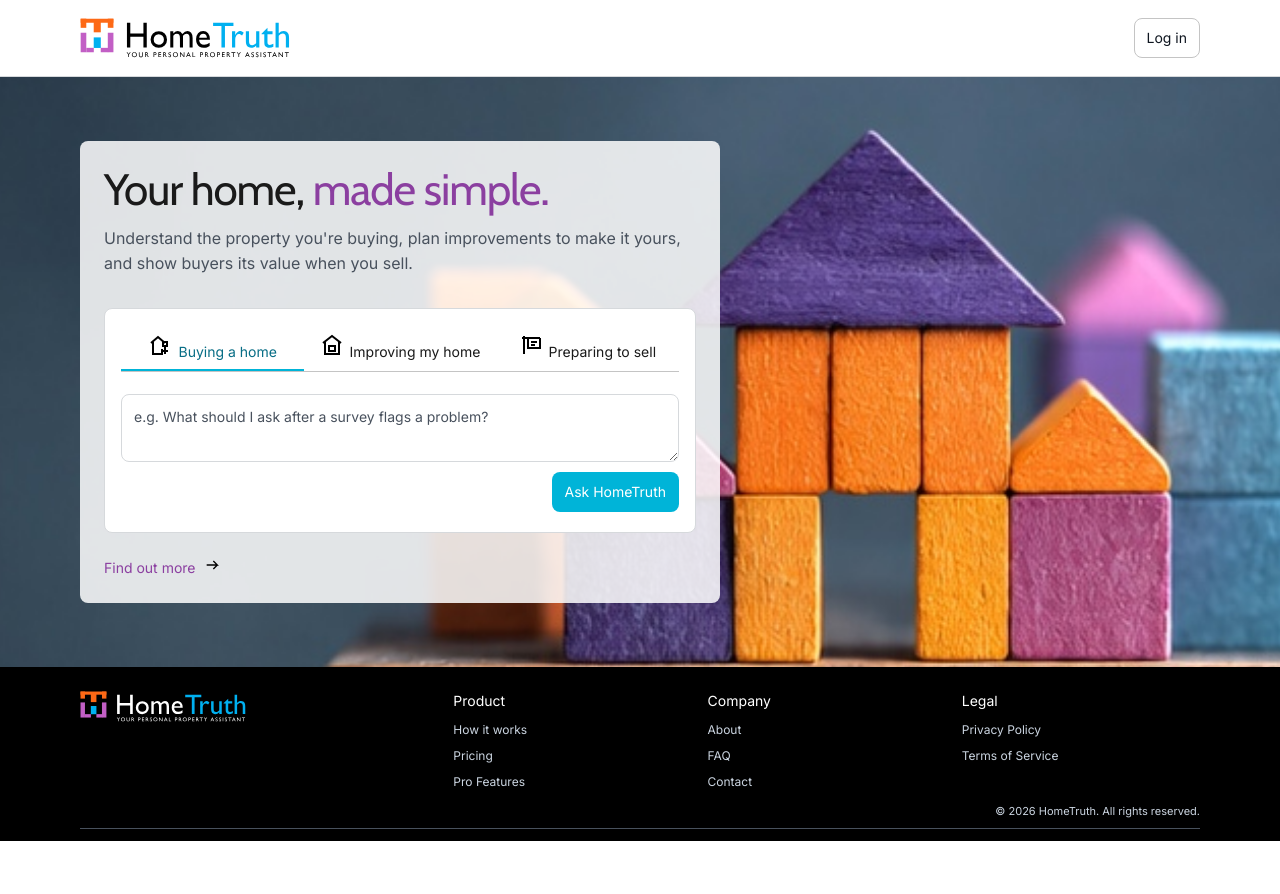
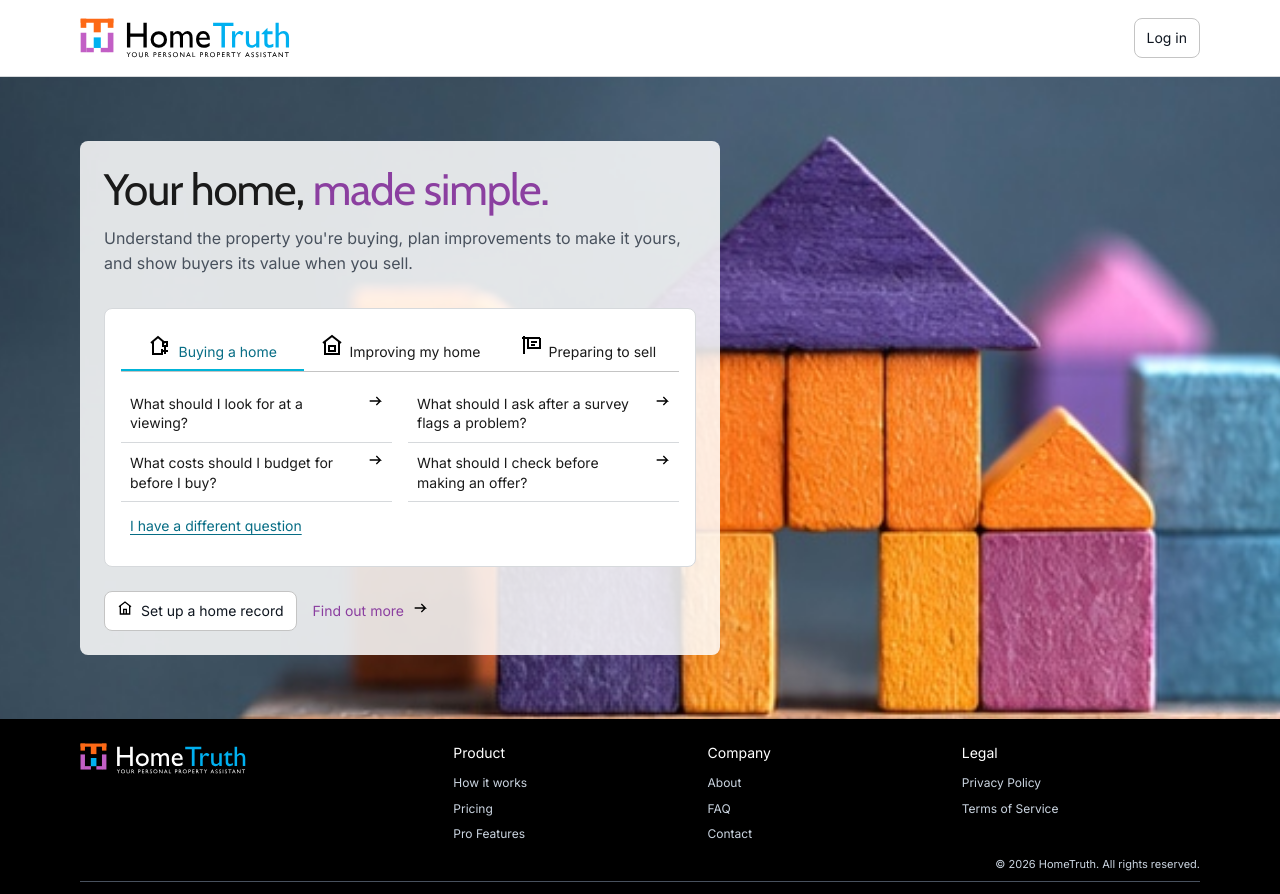
Before and after one commit to jasonlryan/HomeTruth-fe, a React (Create React App) app: page /homepage-preview in a window 1280 px wide. Before the commit this address led to /. Before the commit the page ends 841 px from the top, so only its background shows below. Built offline with nearby package versions, Linux system fonts and the light colour scheme; no server answers.

Commit message:
HT-348 Preview task-led homepage question options

```diff
--- a/src/App.js
+++ b/src/App.js
@@ -167,7 +167,7 @@ function App() {
           {uxSpecificationsRoute}
           {/* Public Routes */}
           {(process.env.NODE_ENV === "development" || isVisualReviewMode) && (
-            <Route path="/homepage-preview" element={<Navigate to="/" replace />} />
+            <Route path="/homepage-preview" element={<Suspense fallback={null}><Homepage showQuestionOptions /></Suspense>} />
           )}
           <Route path="/demo" element={<DemoEntry />} />
           <Route
--- a/src/components/homepage/Journey.jsx
+++ b/src/components/homepage/Journey.jsx
@@ -121,7 +121,7 @@ export function FirstAnswer({ text, phase, onDelivered, actions }) {
   );
 }
 
-export function HomeRecordHandoff({ headingRef, accountLinks, onClose, onAccountChoice, onAccountHandoff }) {
+export function HomeRecordHandoff({ headingRef, accountLinks, onClose, closeLabel = "Back to your answer", onAccountChoice, onAccountHandoff }) {
   const id = useId();
   const accountAction = event => {
     onAccountHandoff?.();
@@ -137,25 +137,26 @@ export function HomeRecordHandoff({ headingRef, accountLinks, onClose, onAccount
       <p>Add your property, then keep the surveys, quotes and records of work you want to come back to.</p>
       <p><a href="/privacy-policy">How HomeTruth uses your information</a></p>
       <div className="ht-journey-actions">
-        <a className="ht-button" data-variant="record" href={accountLinks.register} data-account="register" onClick={accountAction}>Create an account</a>
-        <a className="ht-button" data-variant="secondary" href={accountLinks.login} data-account="login" onClick={accountAction}>Log in</a>
-        <Button variant="text" onClick={onClose}>Back to your answer</Button>
+        {accountLinks.register && <a className="ht-button" data-variant="record" href={accountLinks.register} data-account="register" onClick={accountAction}>Create an account</a>}
+        <a className="ht-button" data-variant="secondary" href={accountLinks.login} data-account="login" onClick={accountAction}>{accountLinks.loginLabel || "Log in"}</a>
+        <Button variant="text" onClick={onClose}>{closeLabel}</Button>
       </div>
     </Panel>
   );
 }
 
-export default function Journey({ assetBase, ask, getAccountLinks, onAccountChoice, onAccountHandoff, loginHref, loginLabel, homeHref = "/" }) {
+export default function Journey({ assetBase, ask, getAccountLinks, onAccountChoice, onAccountHandoff, loginHref, loginLabel, homeHref = "/", Composer = QuestionComposer, directRecordEntry = false }) {
   const [route, setRoute] = useState(routes[0]);
   const [question, setQuestion] = useState("");
   const [answer, setAnswer] = useState("");
   const [phase, setPhase] = useState("idle");
   const [limited, setLimited] = useState(false);
-  const [recordOpen, setRecordOpen] = useState(false);
+  const [recordOrigin, setRecordOrigin] = useState(null);
   const [requestId, setRequestId] = useState(0);
   const submitting = useRef(false);
   const heading = useRef(null);
   const recordButton = useRef(null);
+  const openingRecordButton = useRef(null);
   const answerFlow = useRef(null);
   const hero = useRef(null);
   const opening = useRef(null);
@@ -191,14 +192,18 @@ export default function Journey({ assetBase, ask, getAccountLinks, onAccountChoi
 
   const submit = async event => {
     event.preventDefault();
+    await submitQuestion(question.trim() || route.question);
+  };
+
+  const submitQuestion = async prompt => {
     if (submitting.current || limited) return;
     submitting.current = true;
     setRequestId(id => id + 1);
-    setRecordOpen(false);
+    setRecordOrigin(null);
     setPhase("waiting");
 
     try {
-      const result = await ask(question.trim() || route.question);
+      const result = await ask(prompt);
       setLimited(Boolean(result.limited));
       if (!result.text?.trim()) {
         setPhase(result.limited ? "limited" : "error");
@@ -218,13 +223,13 @@ export default function Journey({ assetBase, ask, getAccountLinks, onAccountChoi
   }, [phase]);
 
   useEffect(() => {
-    if (recordOpen) heading.current.focus();
-  }, [recordOpen]);
+    if (recordOrigin) heading.current.focus();
+  }, [recordOrigin]);
 
   const showRecord = phase === "complete" || phase === "limited";
   const recordAction = showRecord && (
     <div className="ht-journey-actions">
-      <Button ref={recordButton} variant="secondary" onClick={() => setRecordOpen(true)} aria-expanded={recordOpen}>
+      <Button ref={recordButton} variant="secondary" onClick={() => setRecordOrigin("answer")} aria-expanded={recordOrigin === "answer"}>
         <HTIcon name="home" assetBase={assetBase + "icons/"} /> Start a home record
       </Button>
     </div>
@@ -240,21 +245,30 @@ export default function Journey({ assetBase, ask, getAccountLinks, onAccountChoi
             <div className="ht-hero-overlay">
               <h1>Your home, <span>made simple.</span></h1>
               <p className="ht-hero-lead">Understand the property you're buying, plan improvements <span>to make</span> it yours, and show buyers its value when you sell.</p>
-              <QuestionComposer route={route} onRouteChange={setRoute} question={question} onQuestionChange={setQuestion}
-                onSubmit={submit} pending={pending} limited={limited} assetBase={assetBase} />
-              <a className="ht-hero-more" href="/how-it-works">Find out more <HTIcon name="arrow-right" assetBase={assetBase + "icons/"} /></a>
+              <Composer route={route} onRouteChange={setRoute} question={question} onQuestionChange={setQuestion}
+                onSubmit={submit} onAsk={submitQuestion} pending={pending} limited={limited} assetBase={assetBase} />
+              {directRecordEntry ? (
+                <div className="ht-homepage-entry-links">
+                  <Button ref={openingRecordButton} variant="secondary" onClick={() => setRecordOrigin("opening")} aria-expanded={recordOrigin === "opening"} disabled={pending}>
+                    <HTIcon name="home" assetBase={assetBase + "icons/"} /> Set up a home record
+                  </Button>
+                  <a className="ht-hero-more" href="/how-it-works">Find out more <HTIcon name="arrow-right" assetBase={assetBase + "icons/"} /></a>
+                </div>
+              ) : <a className="ht-hero-more" href="/how-it-works">Find out more <HTIcon name="arrow-right" assetBase={assetBase + "icons/"} /></a>}
             </div>
           </div>
-          {phase !== "idle" && (
+          {(phase !== "idle" || recordOrigin) && (
             <div ref={answerFlow} className="ht-journey-flow">
               {phase === "error" && <Panel><p role="alert">We couldn’t get an answer. Try asking again.</p></Panel>}
               {phase === "limited" && <Panel><p role="status">You’ve reached the guest question limit.</p>{recordAction}</Panel>}
               {(pending || phase === "complete") && (
                 <FirstAnswer key={requestId} text={answer} phase={phase} onDelivered={markDelivered} actions={recordAction} />
               )}
-              {recordOpen && <HomeRecordHandoff headingRef={heading} accountLinks={accountLinks} onAccountChoice={onAccountChoice} onAccountHandoff={onAccountHandoff} onClose={() => {
-                setRecordOpen(false);
-                recordButton.current?.focus();
+              {recordOrigin && <HomeRecordHandoff headingRef={heading} accountLinks={accountLinks} onAccountChoice={onAccountChoice} onAccountHandoff={onAccountHandoff}
+                closeLabel={recordOrigin === "opening" ? "Back to homepage options" : undefined} onClose={() => {
+                const trigger = recordOrigin === "opening" ? openingRecordButton : recordButton;
+                setRecordOrigin(null);
+                trigger.current?.focus();
               }} />}
             </div>
           )}
--- /dev/null
+++ b/src/components/homepage/QuestionOptions.jsx
@@ -0,0 +1,68 @@
+import { useId, useRef, useState } from "react";
+import { Button, HTIcon, RouteChoice } from "./HomeTruth";
+import "./styles/question-options.css";
+
+const prompts = {
+  buy: [
+    "What should I look for at a viewing?",
+    "What should I ask after a survey flags a problem?",
+    "What costs should I budget for before I buy?",
+    "What should I check before making an offer?",
+  ],
+  improve: [
+    "Which repairs should I do first?",
+    "How do I compare quotes for the same job?",
+    "What should I agree with a builder before work starts?",
+    "What should I keep after the work is done?",
+  ],
+  sell: [
+    "What paperwork should I gather before I sell?",
+    "What records can show buyers the work I’ve done?",
+    "What can I do if I’m missing paperwork for past work?",
+    "What might buyers ask about my home?",
+  ],
+};
+
+export default function QuestionOptions({ route, onRouteChange, question, onQuestionChange, onAsk, pending, limited, assetBase }) {
+  const id = useId();
+  const input = useRef(null);
+  const [customOpen, setCustomOpen] = useState(false);
+  const disabled = pending || limited;
+
+  const toggleCustom = () => {
+    if (customOpen) {
+      setCustomOpen(false);
+      return;
+    }
+    setCustomOpen(true);
+    requestAnimationFrame(() => input.current?.focus());
+  };
+
+  return (
+    <section className="ht-panel ht-composer ht-question-options" aria-label="Property questions">
+      <RouteChoice name={id + "-route"} selected={route.id} onChange={onRouteChange} disabled={pending} assetBase={assetBase + "icons/"} />
+      <ul className="ht-question-options-list" aria-label={route.label + " questions"}>
+        {prompts[route.id].map(prompt => (
+          <li key={prompt}>
+            <Button variant="text" disabled={disabled} onClick={() => onAsk(prompt)}>
+              <span>{prompt}</span><HTIcon name="arrow-right" assetBase={assetBase + "icons/"} />
+            </Button>
+          </li>
+        ))}
+      </ul>
+      <Button className="ht-button ht-custom-question" variant="text" disabled={disabled} onClick={toggleCustom}
+        aria-controls={id + "-custom"} aria-expanded={customOpen}>I have a different question</Button>
+      <form id={id + "-custom"} hidden={!customOpen} onSubmit={event => {
+        event.preventDefault();
+        if (question.trim()) onAsk(question.trim());
+      }}>
+        <label className="ht-visually-hidden" htmlFor={id + "-question"}>Your property question</label>
+        <textarea id={id + "-question"} ref={input} rows={2} maxLength={2000} value={question} disabled={disabled}
+          placeholder="Type your property question" onChange={event => onQuestionChange(event.target.value)} />
+        <div className="ht-composer-actions">
+          <Button type="submit" variant="cyan" pending={pending} disabled={limited || !question.trim()}>Get an answer</Button>
+        </div>
+      </form>
+    </section>
+  );
+}
--- /dev/null
+++ b/src/components/homepage/styles/question-options.css
@@ -0,0 +1,45 @@
+.ht-question-options .ht-route-list {margin-bottom:var(--space-3)}
+
+.ht-question-options-list {
+  display:grid;
+  grid-template-columns:repeat(2,minmax(0,1fr));
+  gap:0 var(--space-4);
+  padding:0;
+  list-style:none;
+}
+
+.ht-question-options-list li {border-bottom:1px solid var(--control-border)}
+.ht-question-options-list .ht-button {
+  grid-template-columns:minmax(0,1fr) auto;
+  gap:var(--space-2);
+  width:100%;
+  min-height:56px;
+  padding:var(--space-2);
+  color:var(--color-text-default);
+  text-align:start;
+  line-height:1.4;
+}
+
+.ht-question-options .ht-custom-question {
+  justify-content:start;
+  padding-inline:var(--space-2);
+  margin-top:var(--space-1);
+  color:var(--route-ink);
+  text-decoration:underline;
+  text-underline-offset:3px;
+}
+
+.ht-homepage-entry-links {
+  display:flex;
+  align-items:center;
+  flex-wrap:wrap;
+  gap:var(--space-4);
+  margin-top:var(--space-6);
+}
+
+.ht-homepage-entry-links .ht-hero-more {margin-top:0}
+
+@container (max-width:405px) {
+  .ht-question-options-list {grid-template-columns:1fr}
+  .ht-question-options-list .ht-button {min-height:44px}
+}
--- a/src/pages/Homepage.jsx
+++ b/src/pages/Homepage.jsx
@@ -2,6 +2,7 @@ import { useRef } from "react";
 import { Navigate, useLocation } from "react-router-dom";
 import { askAnonymousAI } from "../api/api";
 import Journey from "../components/homepage/Journey";
+import QuestionOptions from "../components/homepage/QuestionOptions";
 import { useAuth } from "../context/AuthContext";
 import { getHomeRecordGuestSession, HOME_RECORD_REDIRECT, setHomeRecordGuestSession } from "../utils/homeRecordEntry";
 
@@ -10,8 +11,9 @@ const accountLinks = {
   register: "/register" + HOME_RECORD_REDIRECT,
   login: "/login" + HOME_RECORD_REDIRECT,
 };
+const signedInRecordLinks = { login: accountLinks.login, loginLabel: "Continue to property profile" };
 
-export default function Homepage() {
+export default function Homepage({ showQuestionOptions = false }) {
   const { user } = useAuth();
   const sessionId = useRef(getHomeRecordGuestSession());
   const { hash } = useLocation();
@@ -31,7 +33,9 @@ export default function Homepage() {
   if (hash === "#how-it-works") return <Navigate to="/how-it-works" replace />;
 
   return (
-    <Journey assetBase={assetBase} ask={ask} getAccountLinks={() => accountLinks}
+    <Journey assetBase={assetBase} ask={ask} getAccountLinks={() => user && showQuestionOptions ? signedInRecordLinks : accountLinks}
+      Composer={showQuestionOptions ? QuestionOptions : undefined} directRecordEntry={showQuestionOptions}
+      homeHref={showQuestionOptions ? "/homepage-preview" : "/"}
       loginHref={user ? "/dashboard" : "/login"} loginLabel={user ? "Go to dashboard" : undefined}
       onAccountHandoff={() => setHomeRecordGuestSession(sessionId.current)} />
   );
```
